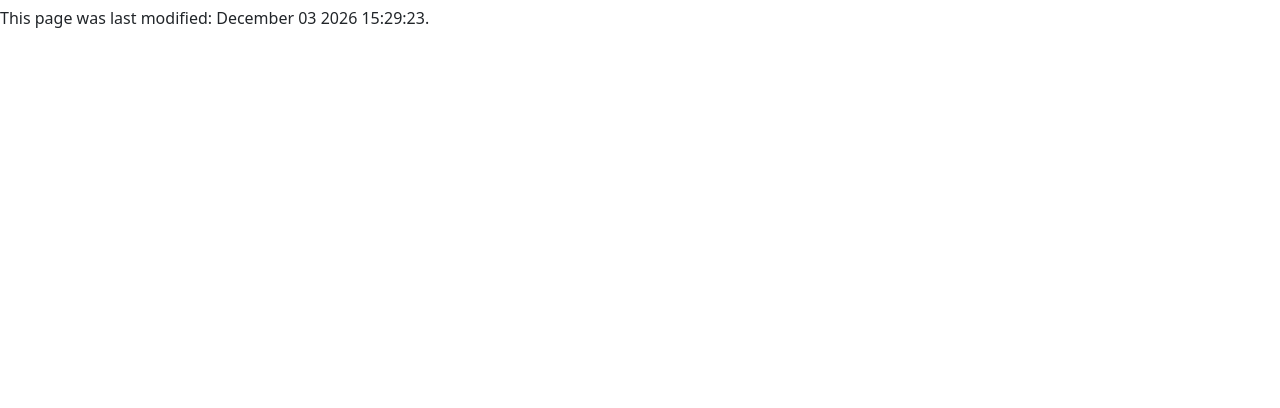
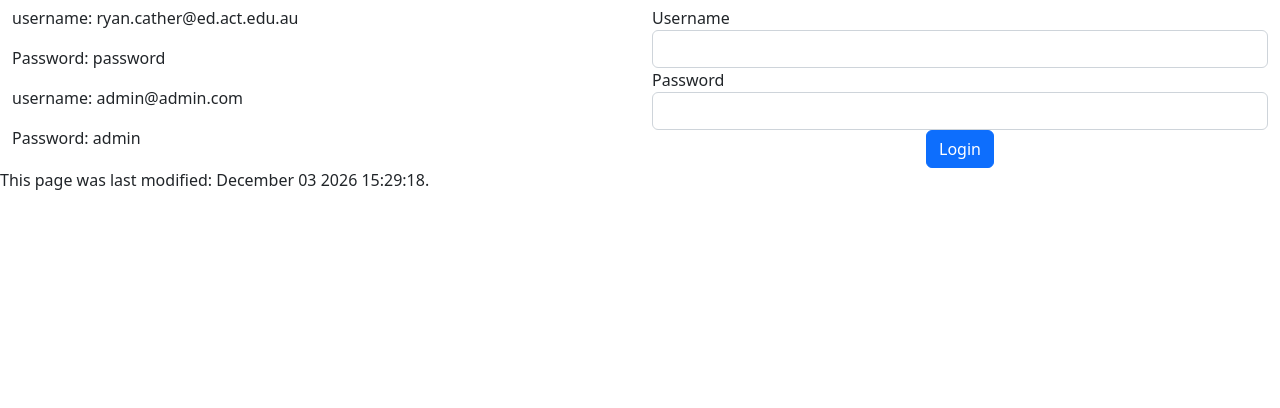
Before and after one commit to Lake-Tuggeranong-College/MW-2023S1Web-software-development-fundamental-PHP, a PHP site: page / in a window 1280 px wide. Shown: the part 176-584 px from the top of the page. Run offline with PHP 8.4, Linux system fonts and the light colour scheme.

Commit message:
updated index.php

```diff
--- a/index.php
+++ b/index.php
@@ -1,9 +1,35 @@
 <?php include "template.php"?>
+<?php include 'login.php'; ?>
     <title>PHP Template</title>
 <body>
-<h1>Heading</h1>
+<h1>Star Wars Shopfront</h1>
+<div class="container-fluid">
+    <div class="row">
+        <div class="col-6">
+            <p>username: ryan.cather@ed.act.edu.au</p>
+            <p>Password: password</p>
+            <p>username: admin@admin.com</p>
+            <p>Password: admin</p>
+        </div>
+        <div class="col-6">
+            <?php if (!isset($_SESSION["EmailAddress"])) : ?>
+                <form action="<?php echo htmlspecialchars($_SERVER["PHP_SELF"]); ?>" method="POST">
+                    <div class="form-group">
+                        <label>Username</label>
+                        <input type="text" name="username" class="form-control" required="required"/>
+                    </div>
+                    <div class="form-group">
+                        <label>Password</label>
+                        <input type="password" name="password" class="form-control" required="required"/>
+                    </div>
 
+                    <div class="text-center">
+                        <button name="login" class="btn btn-primary">Login</button>
+                    </div>
+                </form>
+            <?php endif; ?>
+        </div>
+    </div>
+</div>
 <?php echo footer() ?>
 </body>
-<script src="js/bootstrap.bundle.min.js" ></script>
-</html>
```
Also changed, not shown: 1 other file.
